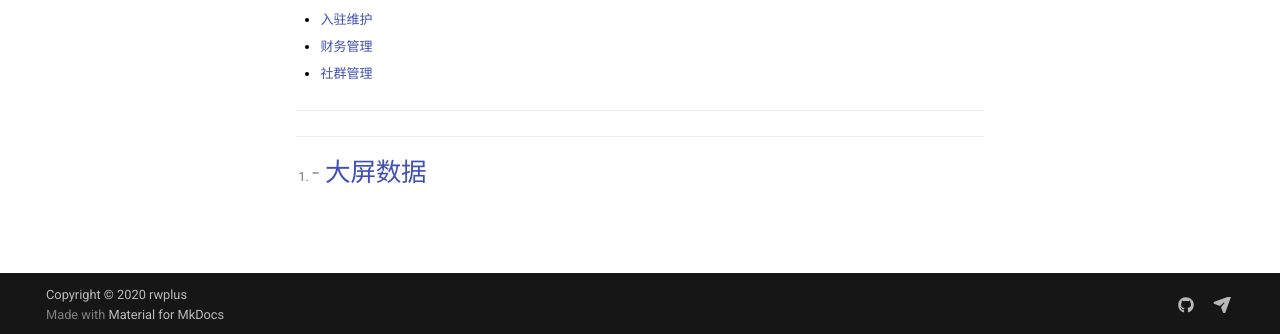
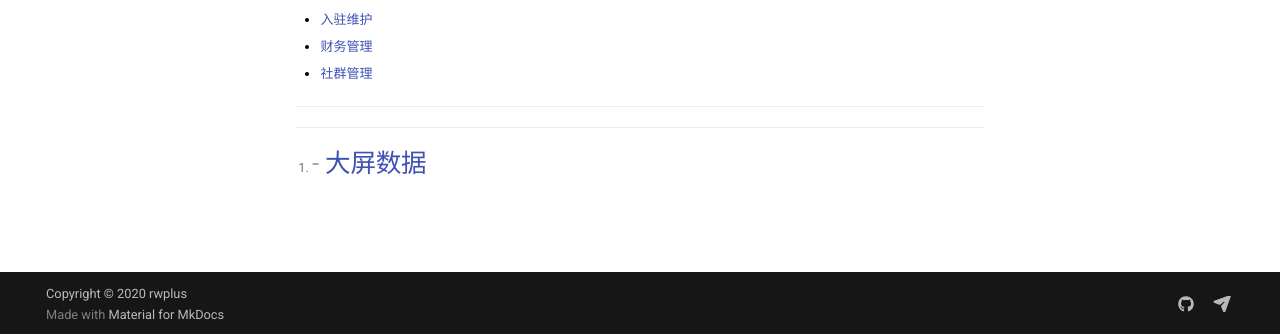
Before and after one commit to wukongbox/docs_stage, an MkDocs documentation site: the page built from docs/V4/002.md, in a window 1280 px wide and 1077 px high. Shown: the part 740-1074 px from the top of the window. Built offline with MkDocs 1.6.1 and Material for MkDocs 9.7.7, drawn with Linux system fonts in a browser that asks for light colours.

Commit message:
no message

```diff
--- a/docs/V4/002.md
+++ b/docs/V4/002.md
@@ -31,5 +31,4 @@
 
 [^_^]: #   - <font color=#3F51B5> [大屏数据](110.md)  </font>
 
-</font>
 ***
```
